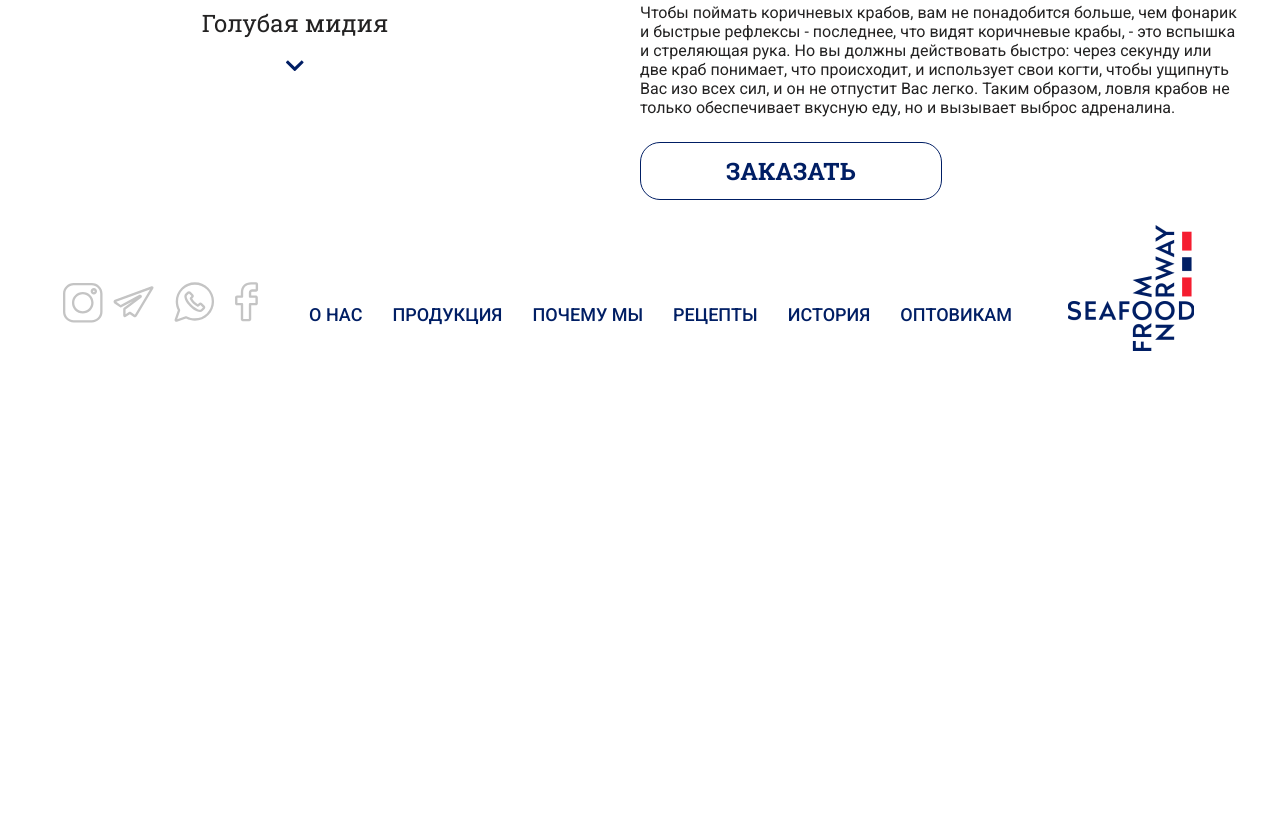
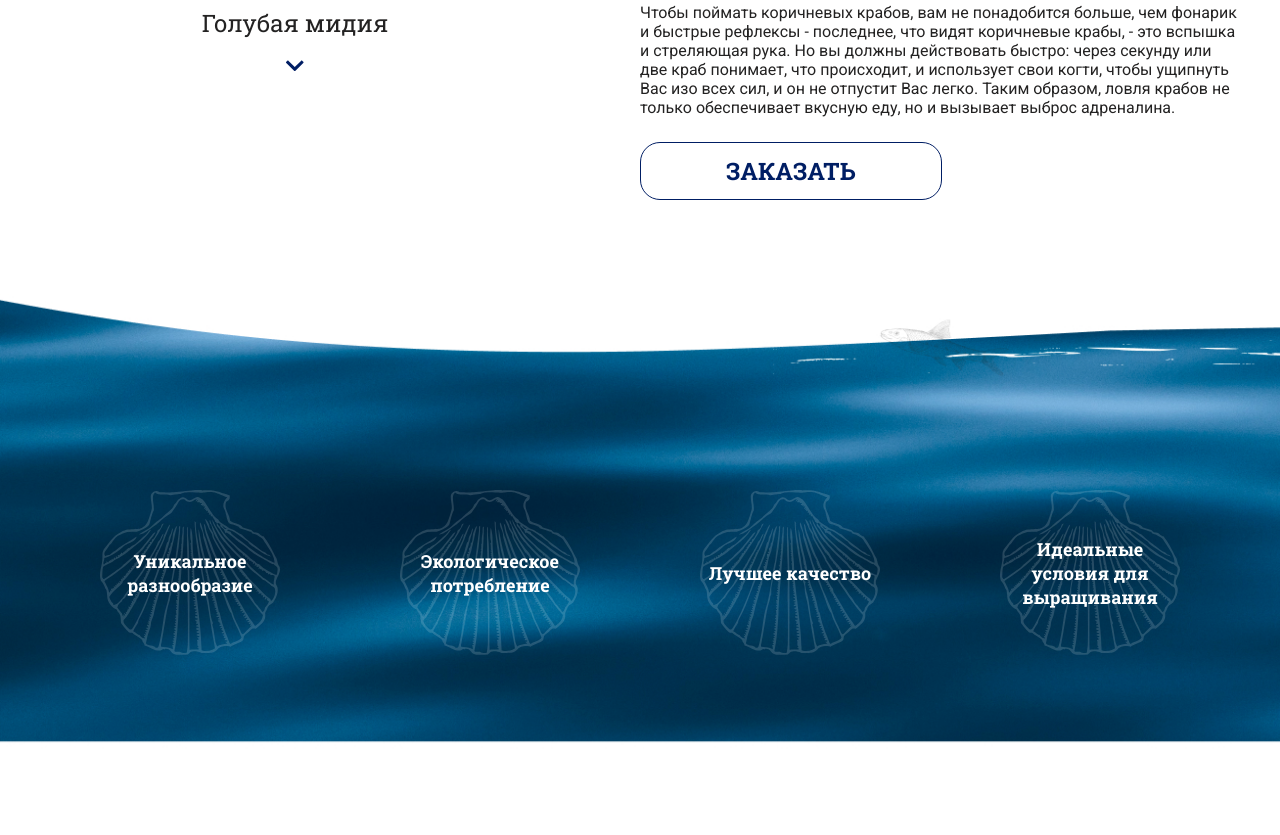
Before and after one commit to Oksana-Khmil/seafood, a plain HTML site: page index.html in a window 1280 px wide. Shown: the part 1370-2205 px from the top of the page. Before the commit the page ends 1835 px from the top, so only its background shows below. Drawn offline with nearby package versions, Linux system fonts and the light colour scheme.

Commit message:
Add files via upload

```diff
--- a/index.html
+++ b/index.html
@@ -452,7 +452,7 @@
         </div>
       </div>
     </section>
-    <!-- <div class="seafood-box">
+   <div class="seafood-box">
       <div class="container">
         <div class="seafood-box__items">
           <div class="seafood-box__item">Уникальное разнообразие</div>
@@ -553,7 +553,7 @@
           </ul>
         </div>
       </div>
-    </div>-->
+    </div>
   </main>
   <footer class="footer">
     <div class="container">
```
